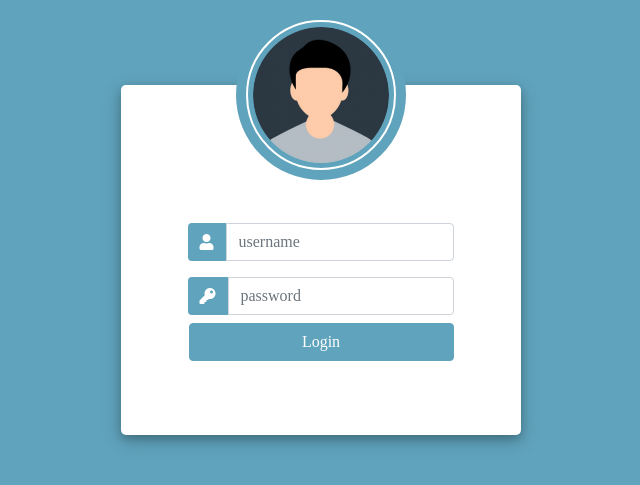
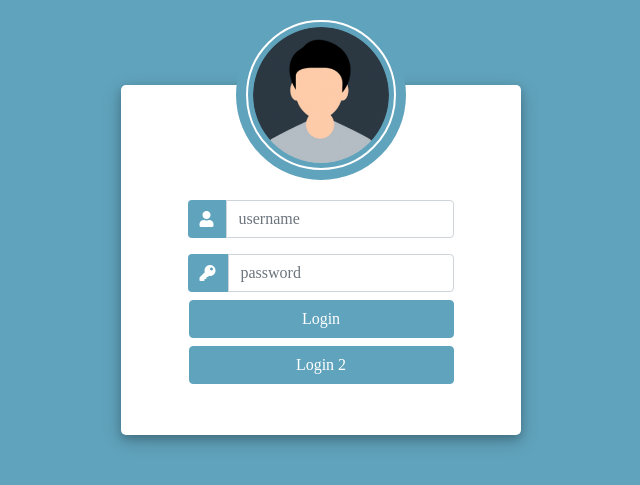
Before and after one commit to it4bs/Pharmacy, a PHP site: page / in a window 1280 px wide. Shown: the part 140-625 px from the top of the page, without its empty margins (319-959 px from the left). Run offline with PHP 8.4, Linux system fonts and the light colour scheme; some libraries are stand-ins or nearby versions.

Commit message:
changes in index.php file

```diff
--- a/index.php
+++ b/index.php
@@ -56,6 +56,7 @@
 						</div>
 							<div class="qwe">
 		 <button class="btn btn-large btn-primary btn-block pull-right" href="dashboard.html" type="submit"><i class="icon-signin icon-large"></i> Login</button>
+		 <button class="btn btn-large btn-primary btn-block pull-right" href="dashboard.html" type="submit"><i class="icon-signin icon-large"></i> Login 2</button>
 </div>
 				   <!-- </div> -->
 					</form>
```
